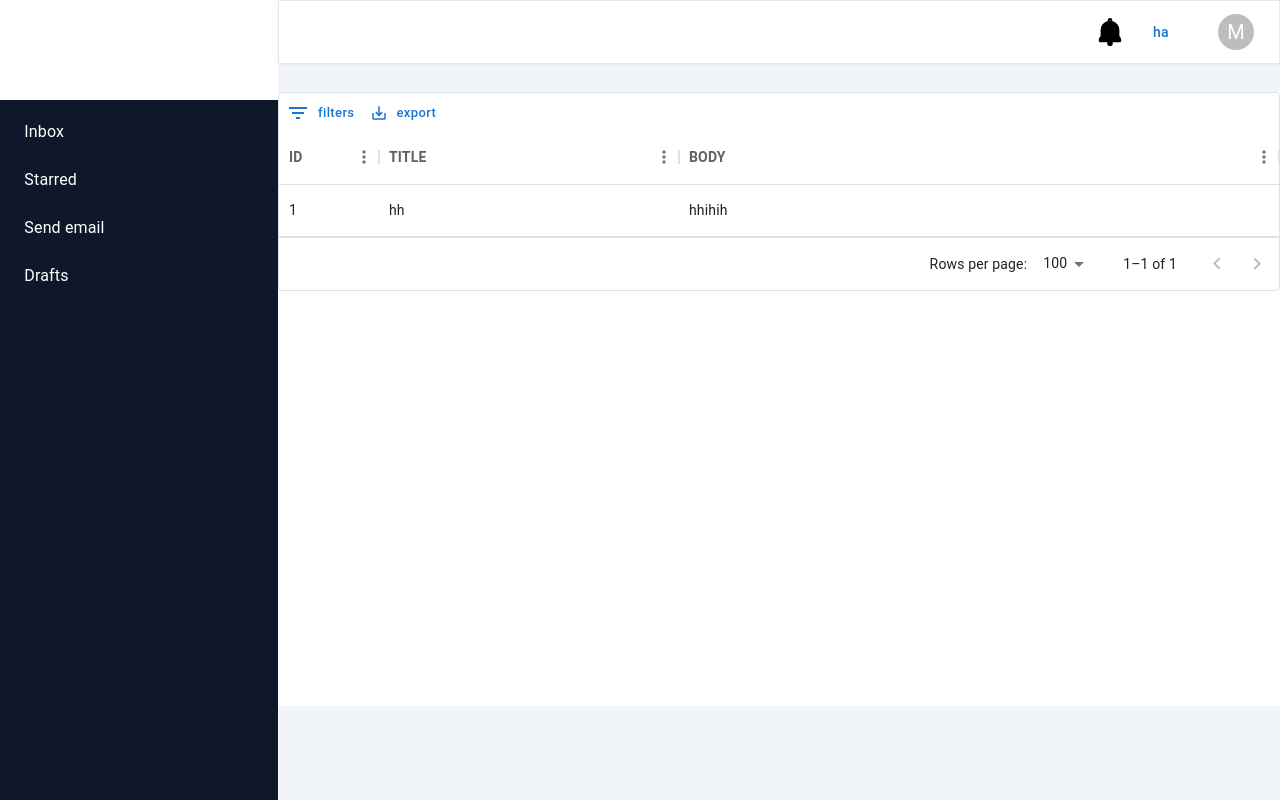
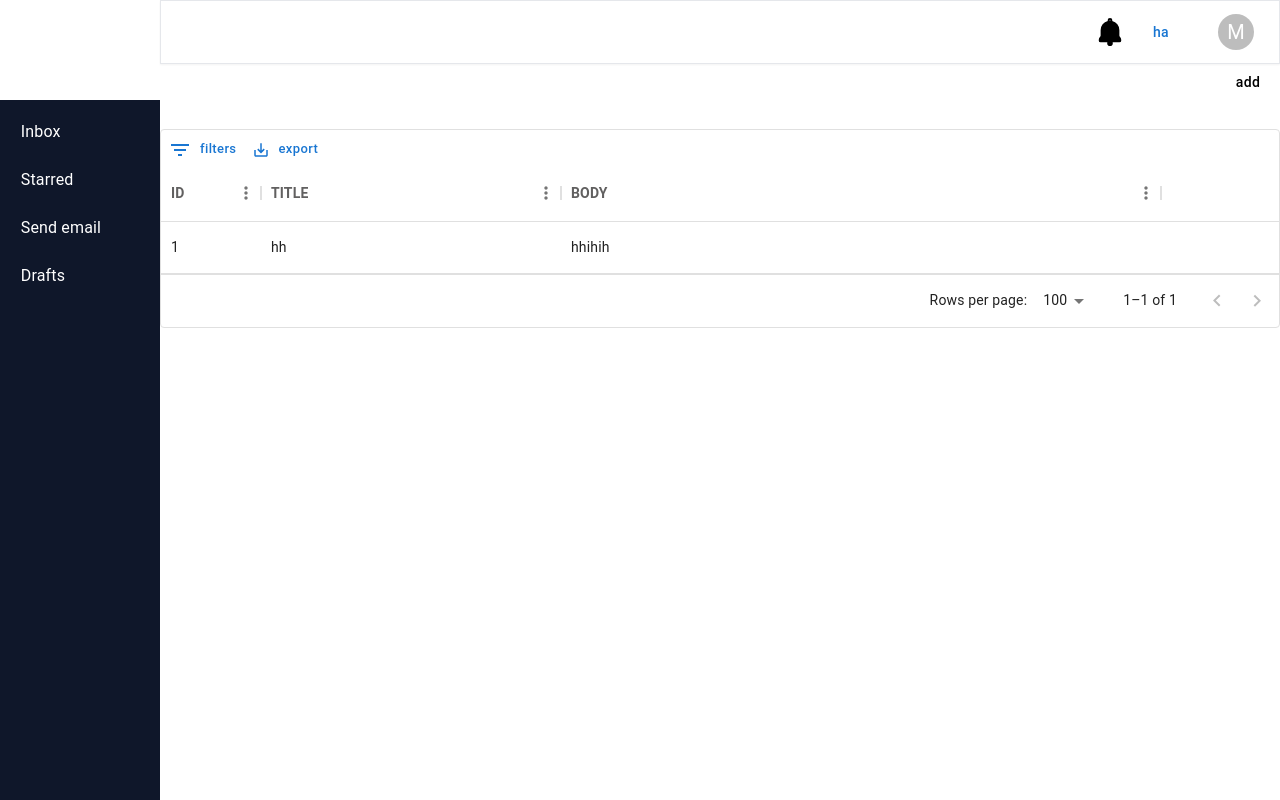
Before and after one commit to khanhvi294/cms-fe, a React (Vite) app: page /admin in a window 1280 px wide. Built offline with nearby package versions, Linux system fonts and the light colour scheme.

Commit message:
layout admin change

```diff
--- a/src/components/Table/Table.jsx
+++ b/src/components/Table/Table.jsx
@@ -32,8 +32,8 @@ const Table = ({ rows, columnss }) => {
     { field: "body", headerName: "Body", width: 600 },
   ];
   return (
-    <div className="flex justify-center w-full">
-      <div className=" bg-white mt-7">
+    <div className="w-full">
+      <div className=" bg-white mt-7 w-full">
         <div style={{ minHeight: 614, width: "100%" }}>
           <DataGrid
             rows={tableData}
--- a/src/features/admin/temp.jsx
+++ b/src/features/admin/temp.jsx
@@ -1,6 +1,5 @@
+import { Button } from "@mui/material";
 import Table from "../../components/Table/Table";
-import Navbar from "../../layouts/admin/components/Navbar";
-import Header from "../../layouts/admin/components/Header";
 
 const Temp = () => {
   //admin
@@ -8,6 +7,9 @@ const Temp = () => {
   return (
     /* admin */
     <>
+      <div className="flex gap-2  justify-end">
+        <Button variant="contained flex-end">Add</Button>
+      </div>
       <Table />
     </>
   );
--- a/src/layouts/admin/AdminLayout.jsx
+++ b/src/layouts/admin/AdminLayout.jsx
@@ -4,15 +4,17 @@ import Navbar from "./components/Navbar";
 
 const AdminLayout = () => {
   return (
-    <div className="flex flex-col overflow-hidden h-screen bg-slate-100">
+    <div className="flex flex-col overflow-hidden h-screen ">
       <div className="flex h-full">
         {/* nav */}
         <Navbar />
-        <div className="flex-1">
+        <div className="flex-1 ">
           <div className="h-16 bg-white px-5 border shadow-sm">
             <Header />
           </div>
-          <Outlet />
+          <div className="w-[1120px] m-auto">
+            <Outlet />
+          </div>
         </div>
       </div>
     </div>
--- a/src/pages/login/login.jsx
+++ b/src/pages/login/login.jsx
@@ -1,9 +1,8 @@
-import React from "react";
 import Login from "../../features/login/Login";
 
 const LoginPage = () => {
   return (
-    <div>
+    <div className="w-[1289px] m-auto h-[1000px] py-5">
       <Login />
     </div>
   );
```
